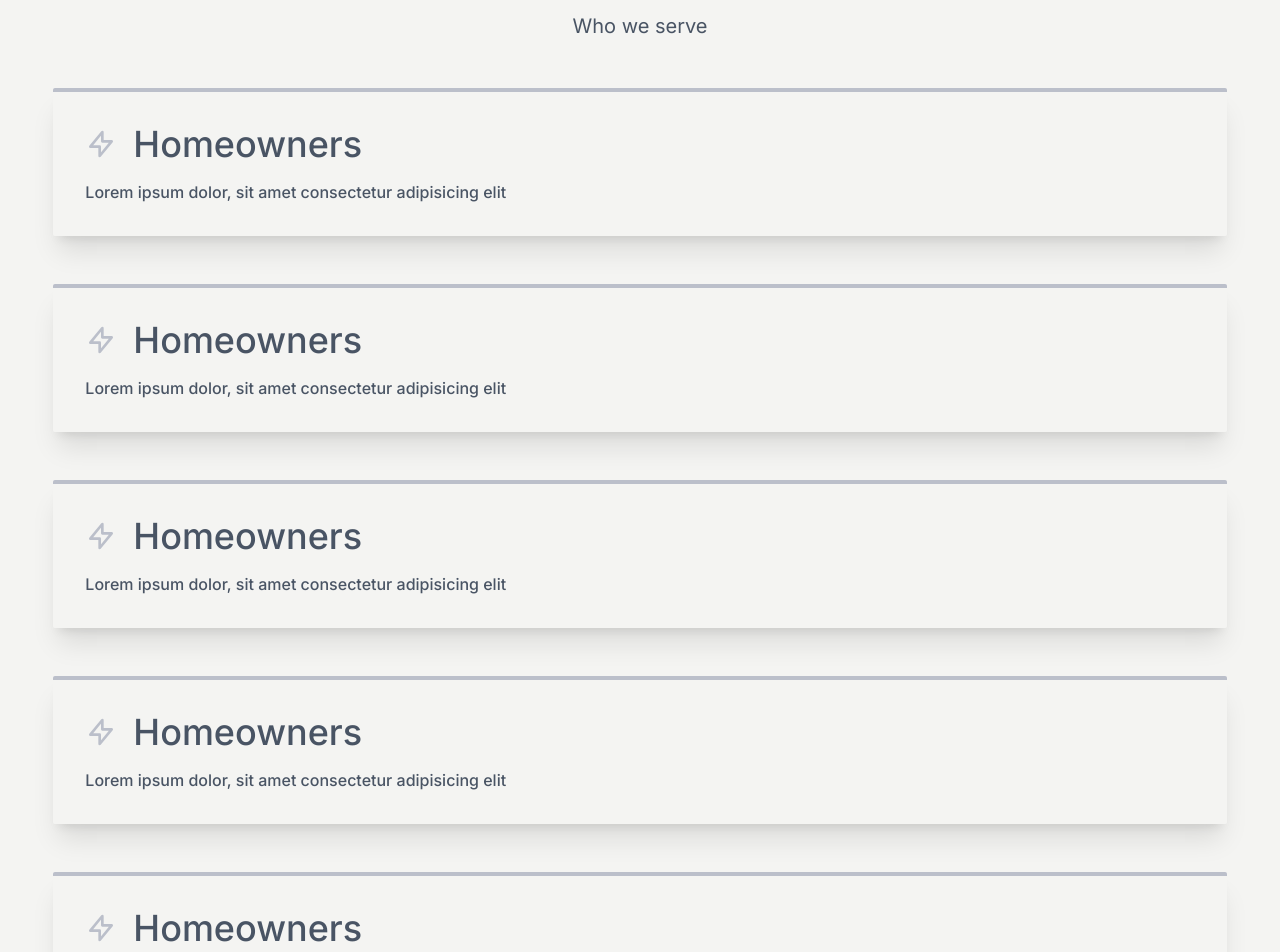
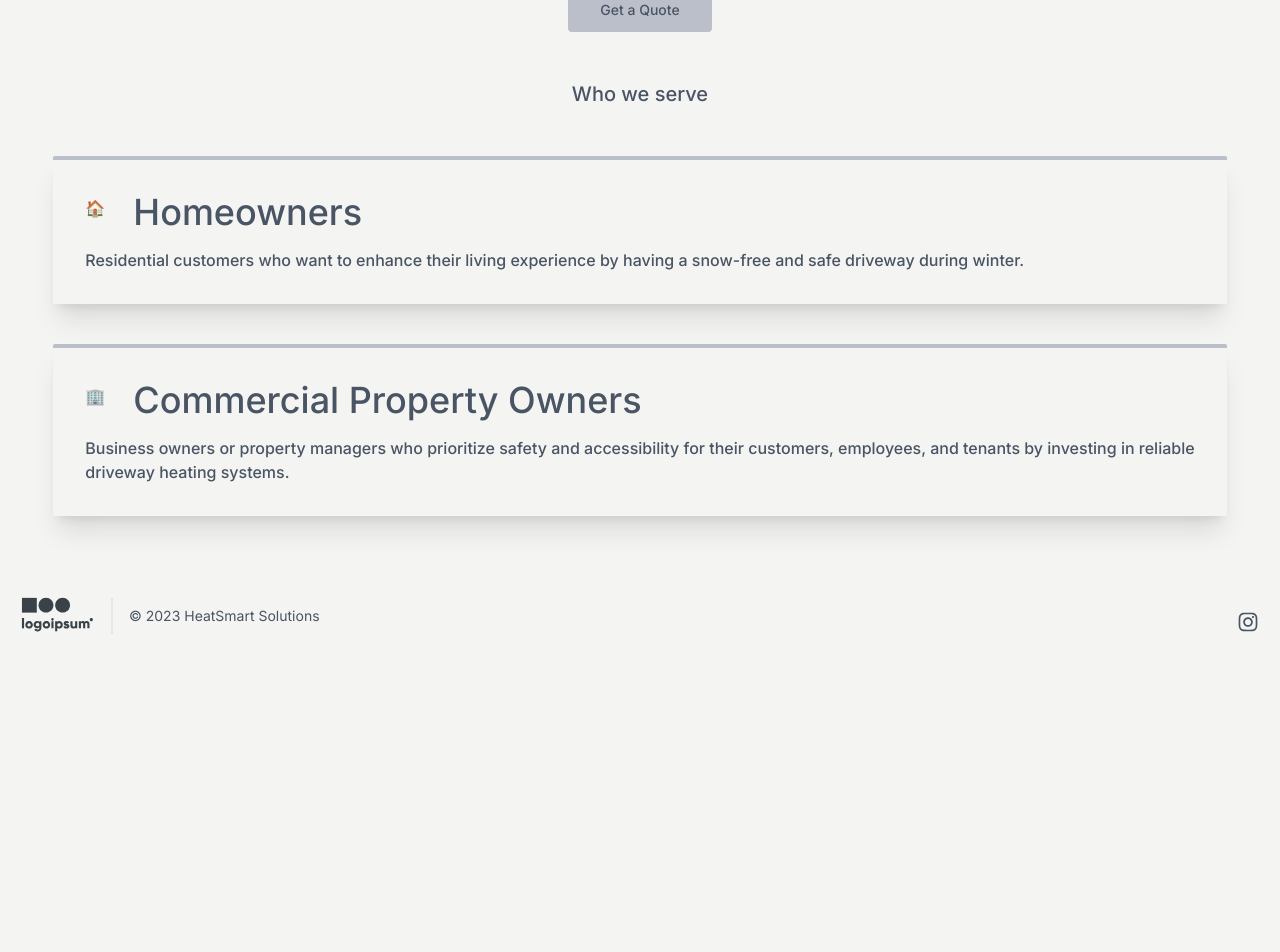
Before and after one commit to Jdure/heatSmart, a Next.js app: page /about in a window 1280 px wide. Shown: the part 400-1352 px from the top of the page. After the commit the page ends 1066 px from the top, so only its background shows below. Built offline with nearby package versions, Linux system fonts and the light colour scheme.

Commit message:
creating intersection observer hook

```diff
--- /dev/null
+++ b/data/customers.json
@@ -0,0 +1,54 @@
+{
+  "customerBase": [
+    {
+      "title": "Homeowners",
+      "description": "Residential customers who want to enhance their living experience by having a snow-free and safe driveway during winter.",
+      "icon": "🏠"
+    },
+    {
+      "title": "Commercial Property Owners",
+      "description": "Business owners or property managers who prioritize safety and accessibility for their customers, employees, and tenants by investing in reliable driveway heating systems.",
+      "icon": "🏢"
+    },
+    {
+      "title": "Contractors and Builders",
+      "description": "Construction professionals who seek reliable driveway heating solutions for new construction or renovation projects, adding value and convenience to their clients' properties.",
+      "icon": "👷"
+    },
+    {
+      "title": "Property Management Companies",
+      "description": "Companies that manage residential or commercial properties and are responsible for maintaining the driveways of their properties.",
+      "icon": "🏘️"
+    },
+    {
+      "title": "Homeowners Associations (HOAs)",
+      "description": "HOAs that aim to provide a safe and well-maintained environment for their community members, including snow-free driveways.",
+      "icon": "🏡"
+    },
+    {
+      "title": "Municipalities and Government Agencies",
+      "description": "Local governments or public institutions that prioritize public safety and want to ensure snow-free roadways and parking areas.",
+      "icon": "🏛️"
+    },
+    {
+      "title": "Hospitality Industry",
+      "description": "Hotels, resorts, and other hospitality establishments that want to provide a pleasant and safe experience for their guests, including snow-free driveways and parking spaces.",
+      "icon": "🏨"
+    },
+    {
+      "title": "Retail Centers and Shopping Malls",
+      "description": "Retail property owners or managers who want to ensure smooth traffic flow and safe parking areas for shoppers during winter.",
+      "icon": "🛍️"
+    },
+    {
+      "title": "Educational Institutions",
+      "description": "Schools, colleges, and universities that want to ensure the safety and accessibility of their campuses by investing in reliable driveway heating systems.",
+      "icon": "🎓"
+    },
+    {
+      "title": "Healthcare Facilities",
+      "description": "Hospitals, clinics, and healthcare centers that prioritize the safety and accessibility of their facilities for patients, visitors, and emergency services.",
+      "icon": "🏥"
+    }
+  ]
+}
--- a/src/app/about/page.tsx
+++ b/src/app/about/page.tsx
@@ -1,12 +1,31 @@
+"use client";
+
 import { ServiceCard } from "../components/ServiceCard";
+import data from "../../../data/customers.json";
+import { useRef } from "react";
+import useOnScreen from "../../../utils/useIntersectionObserver";
+import { LinkButton } from "../components/LinkButton";
 
 // TODO: Add IntersectionObserver
 
 export default function About() {
+  // const [arrIdx, setArrIdx] = useState(3);
+  const divRef = useRef<HTMLDivElement>(null);
+  const isOnScreen = useOnScreen(divRef);
+
+  console.log({ isOnScreen });
+
+  let arrIdx = 2;
+  const serviceData = data.customerBase.slice(0, arrIdx);
+
+  const loadMoreData = () => {
+    arrIdx++;
+  };
+
   return (
     <>
-      <h1 className="text-2xl text-center pt-12">Our Approach</h1>
-      <div className="container flex flex-col items-center justify-evenly text-justify text-lg w-11/12 space-y-6">
+      <h1 className="text-2xl text-center pt-12 font-bold">Our Approach</h1>
+      <div className="container flex flex-col items-center justify-evenly text-justify text-lg w-11/12 space-y-6 z-40">
         <p>
           At HeatSmart Solutions, we are driven by our passion for providing
           innovative driveway heating solutions that transform winter
@@ -22,36 +41,27 @@ export default function About() {
           Join us on this journey as we revolutionize winter comfort and safety,
           one driveway at a time.
         </p>
+        <LinkButton
+          btnTxt={"Get a Quote"}
+          path={"/"}
+          btnColor={"bg-hue-secondary"}
+          txtColor={"text-hue-base"}
+        />
       </div>
-      <h2 className="text-xl text-center">Who we serve</h2>
-      <ServiceCard
-        title={"Homeowners"}
-        desc={"Lorem ipsum dolor, sit amet consectetur adipisicing elit"}
-      />
-      <ServiceCard
-        title={"Homeowners"}
-        desc={"Lorem ipsum dolor, sit amet consectetur adipisicing elit"}
-      />
-      <ServiceCard
-        title={"Homeowners"}
-        desc={"Lorem ipsum dolor, sit amet consectetur adipisicing elit"}
-      />
-      <ServiceCard
-        title={"Homeowners"}
-        desc={"Lorem ipsum dolor, sit amet consectetur adipisicing elit"}
-      />
-      <ServiceCard
-        title={"Homeowners"}
-        desc={"Lorem ipsum dolor, sit amet consectetur adipisicing elit"}
-      />
-      <ServiceCard
-        title={"Homeowners"}
-        desc={"Lorem ipsum dolor, sit amet consectetur adipisicing elit"}
-      />
-      <ServiceCard
-        title={"Homeowners"}
-        desc={"Lorem ipsum dolor, sit amet consectetur adipisicing elit"}
-      />
+      <h2 className="text-xl text-center font-medium">Who we serve</h2>
+      <div
+        ref={divRef}
+        className="flex flex-col items-center justify-center space-y-10"
+      >
+        {serviceData.map((value, index) => (
+          <ServiceCard
+            key={index}
+            title={value.title}
+            desc={value.description}
+            icon={value.icon}
+          />
+        ))}
+      </div>
     </>
   );
 }
--- a/src/app/components/ServiceCard.tsx
+++ b/src/app/components/ServiceCard.tsx
@@ -3,9 +3,11 @@ import React from "react";
 export const ServiceCard = ({
   title,
   desc,
+  icon,
 }: {
   title: string;
   desc: string;
+  icon: string;
 }) => {
   return (
     <a
@@ -13,7 +15,7 @@ export const ServiceCard = ({
       className="relative block rounded-sm border-t-4 border-hue-secondary p-4 shadow-xl w-11/12 sm:p-6 lg:p-8"
     >
       <div className="flex items-center gap-4 rounded-md">
-        <svg
+        {/* <svg
           xmlns="http://www.w3.org/2000/svg"
           className="h-6 w-6 text-hue-secondary sm:h-8 sm:w-8"
           fill="none"
@@ -26,7 +28,8 @@ export const ServiceCard = ({
             strokeWidth="2"
             d="M13 10V3L4 14h7v7l9-11h-7z"
           />
-        </svg>
+        </svg> */}
+        <span className="h-6 w-6 text-hue-secondary sm:h-8 sm:w-8">{icon}</span>
 
         <h3 className="text-2xl font-medium sm:text-4xl">{title}</h3>
       </div>
--- a/src/app/services/page.tsx
+++ b/src/app/services/page.tsx
@@ -9,7 +9,7 @@ export default function Services() {
 
   return (
     <>
-      <h1 className="text-2xl text-center pt-12">Our Services</h1>
+      <h1 className="text-2xl text-center font-bold pt-12">Our Services</h1>
       <div className="container flex flex-col relative h-screen ">
         <div
           className={`flex flex-col p-2 items-center justify-center ${
--- /dev/null
+++ b/utils/useIntersectionObserver.ts
@@ -0,0 +1,26 @@
+import { useEffect, useState, useRef, RefObject } from "react";
+
+export default function useOnScreen(ref: RefObject<HTMLElement | Element>) {
+  const observerRef = useRef<IntersectionObserver | null>(null);
+  const [isOnScreen, setIsOnScreen] = useState(false);
+
+  useEffect(() => {
+    const observerOptions = {
+      threshold: 0.25,
+    };
+    (observerRef.current = new IntersectionObserver(([entry]) =>
+      setIsOnScreen(entry.isIntersecting)
+    )),
+      observerOptions;
+  }, []);
+
+  useEffect(() => {
+    observerRef.current?.observe(ref.current as Element);
+
+    return () => {
+      observerRef.current?.disconnect();
+    };
+  }, [ref]);
+
+  return isOnScreen;
+}
```
Also changed, not shown: utils/customers.json (deleted, +0 -14 lines), data/services.json (renamed from utils/services.json), 1 other file (tests, documents, lock files or other folders).
